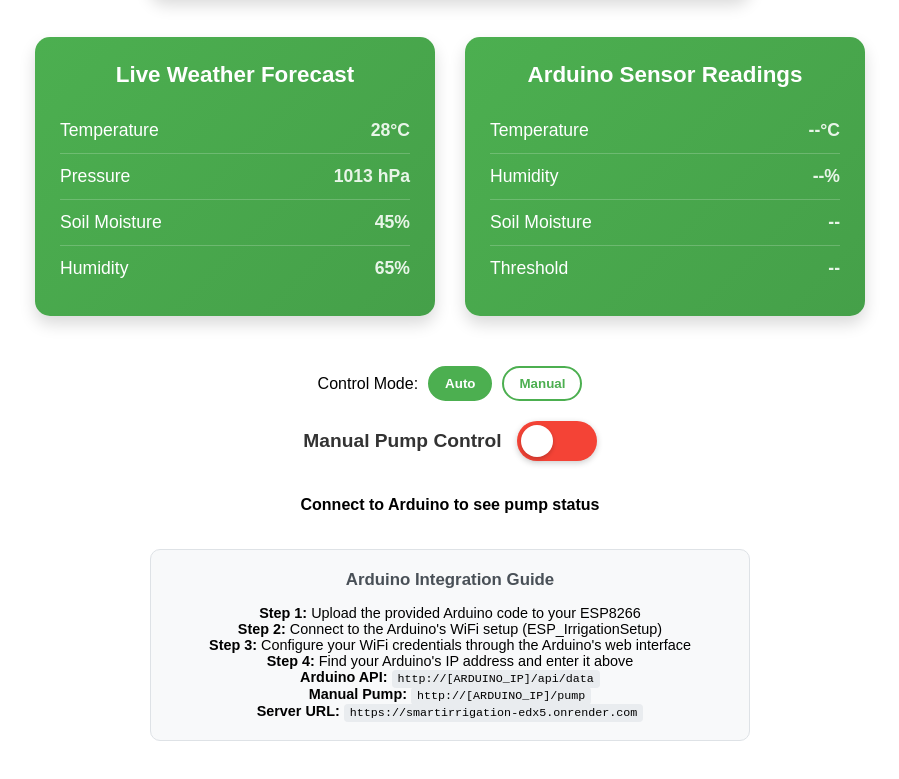
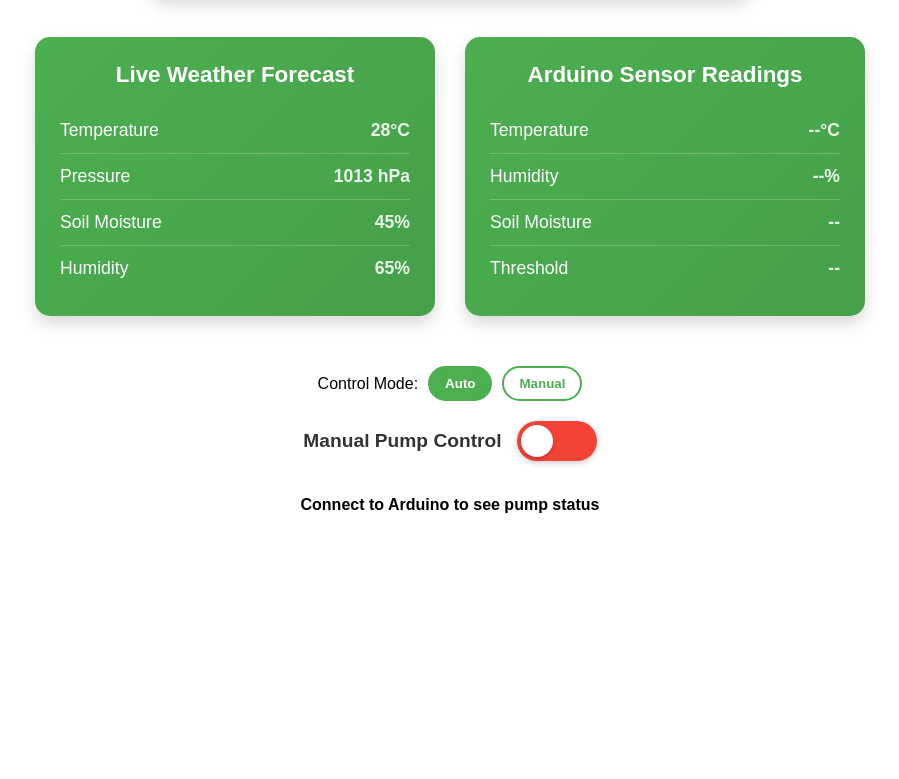
Before and after one commit to holawaleh/smartirrigation, a website: page index.html in a window 1280 px wide. Shown: the part 592-1371 px from the top of the page, without its empty margins (190-1089 px from the left). After the commit the page ends 1171 px from the top, so only its background shows below. Drawn offline with Linux system fonts and the light colour scheme; no server answers.

Commit message:
robust details

```diff
--- a/index.html
+++ b/index.html
@@ -582,17 +582,7 @@
       Connect to Arduino to see pump status
     </div>
 
-    <!-- API Information -->
-    <div class="api-info">
-      <h3>Arduino Integration Guide</h3>
-      <p><strong>Step 1:</strong> Upload the provided Arduino code to your ESP8266</p>
-      <p><strong>Step 2:</strong> Connect to the Arduino's WiFi setup (ESP_IrrigationSetup)</p>
-      <p><strong>Step 3:</strong> Configure your WiFi credentials through the Arduino's web interface</p>
-      <p><strong>Step 4:</strong> Find your Arduino's IP address and enter it above</p>
-      <p><strong>Arduino API:</strong> <code>http://[ARDUINO_IP]/api/data</code></p>
-      <p><strong>Manual Pump:</strong> <code>http://[ARDUINO_IP]/pump</code></p>
-      <p><strong>Server URL:</strong> <code>https://smartirrigation-edx5.onrender.com</code></p>
-    </div>
+
   </div>
 
   <script>
```
